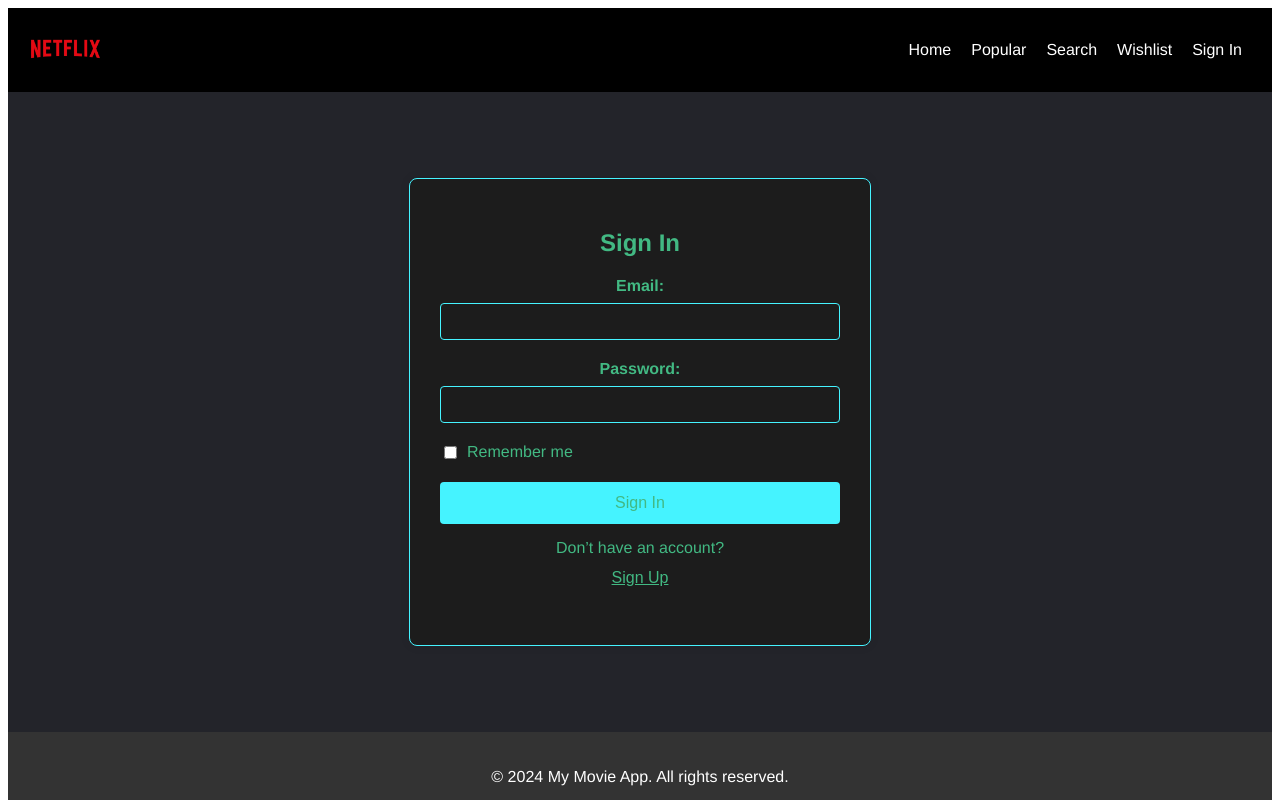
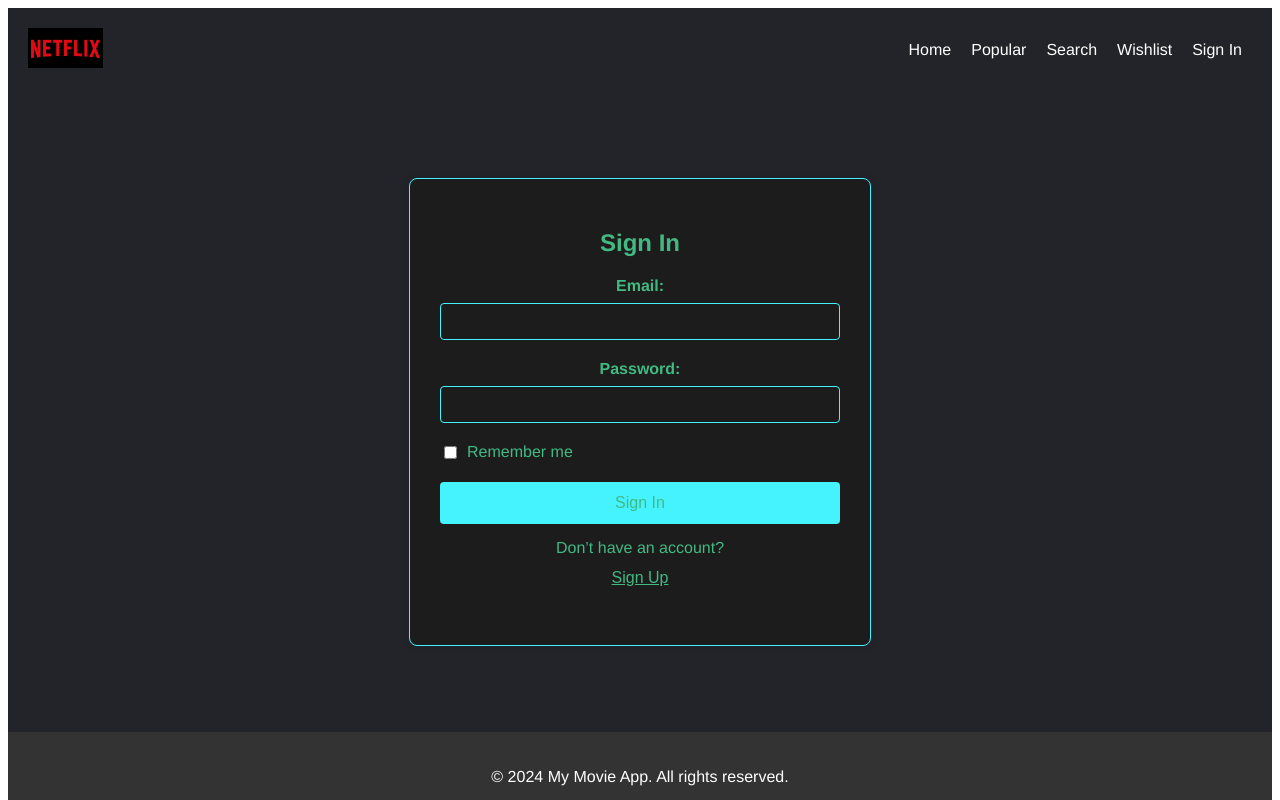
Before and after one commit to bong-coding/TMDB_API_Movie_Front, a Vue app: page /#/signin in a window 1280 px wide. Before the commit this address led to /signin. Shown: the top 800 px of the page. Built offline with nearby package versions, Linux system fonts and the light colour scheme.

Commit message:
header_revision

```diff
--- a/src/components/common/Header.vue
+++ b/src/components/common/Header.vue
@@ -69,7 +69,7 @@ export default {
   align-items: center;
   padding: 20px;
   transition: background-color 0.5s, opacity 0.5s;
-  background-color: black;
+  background-color: #23242a;
 }
 .header.scrolled {
   background-color: rgba(0, 0, 0, 0.8);
--- a/src/router/index.js
+++ b/src/router/index.js
@@ -1,5 +1,5 @@
 // src/router/index.js
-import { createRouter, createWebHistory } from "vue-router";
+import { createRouter, createWebHashHistory } from "vue-router";
 import Home from "../views/Home.vue";
 import Popular from "../views/Popular.vue";
 import Search from "../views/Search.vue";
@@ -37,13 +37,17 @@ const routes = [
     component: SignIn,
   },
   {
+    path: "/about",
+    redirect: "/signin", // '/about' 경로를 '/signin'으로 리디렉션
+  },
+  {
     path: "/:pathMatch(.*)*",
     redirect: "/",
   },
 ];
 
 const router = createRouter({
-  history: createWebHistory(),
+  history: createWebHashHistory(),
   routes,
 });
 
```
